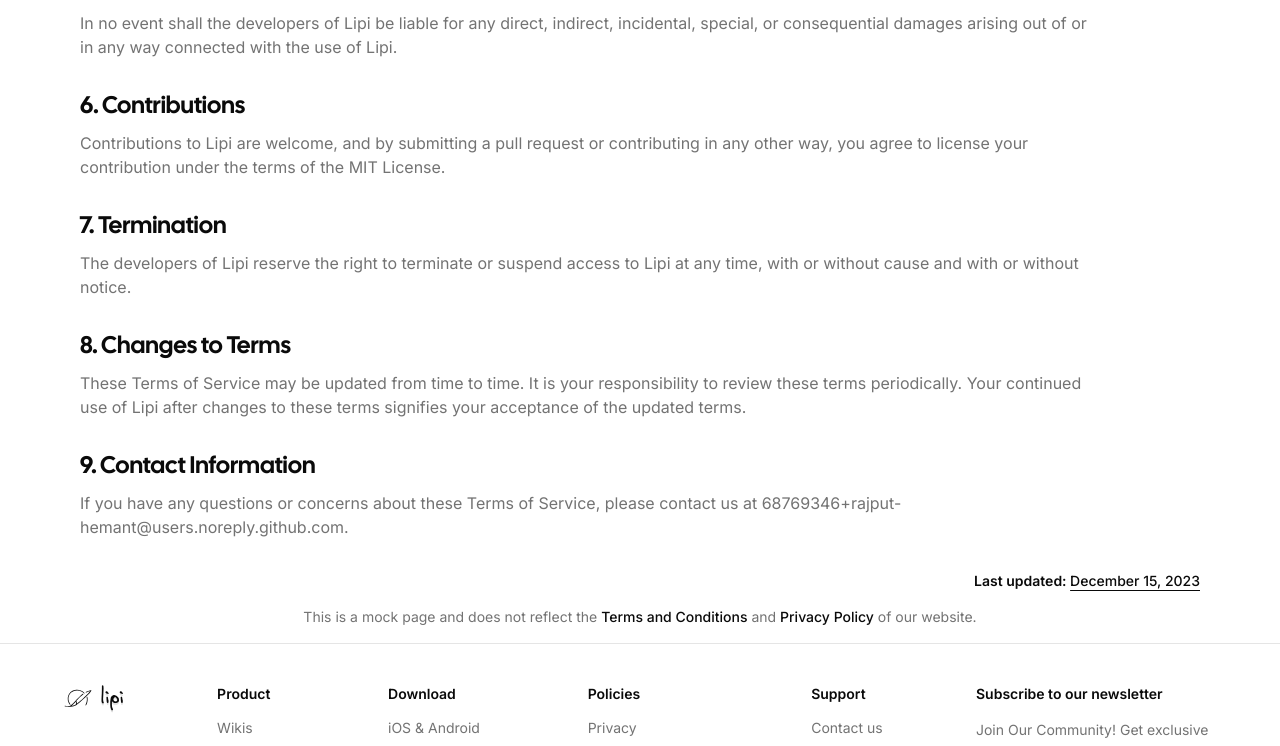
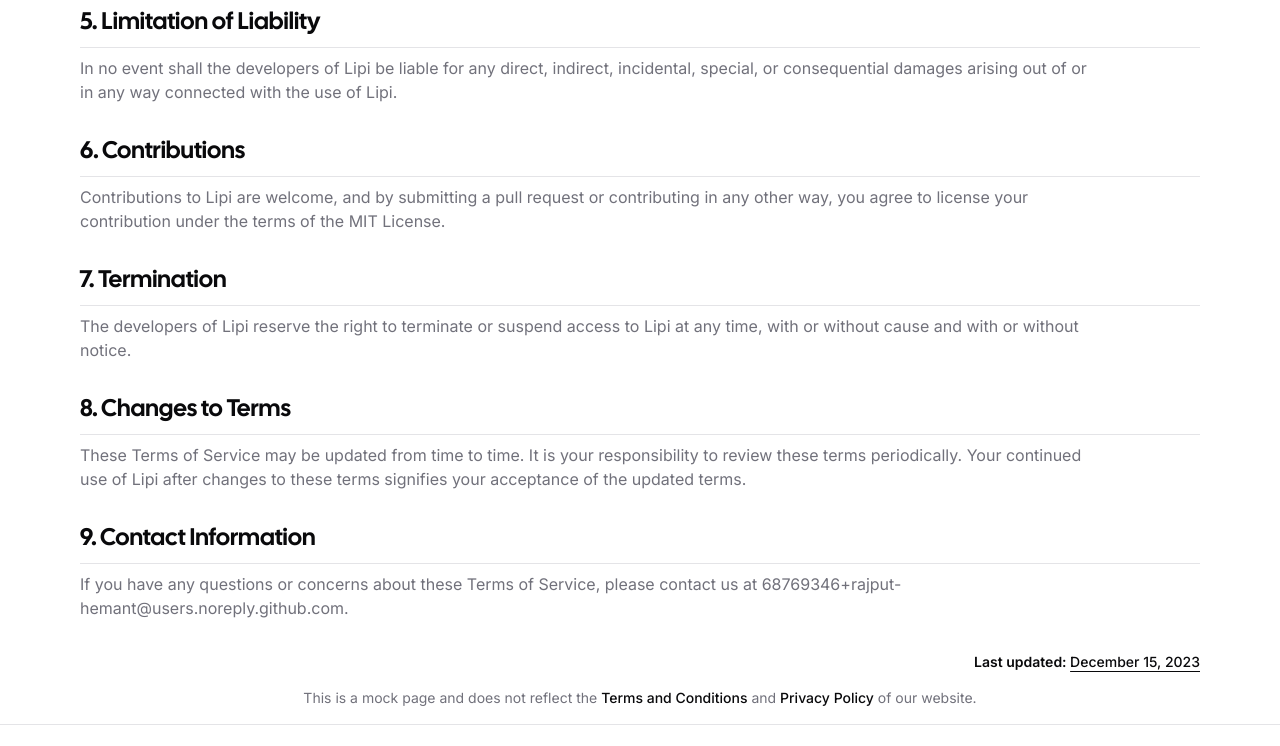
Before and after one commit to rajput-hemant/lipi, a Next.js app: page /terms in a window 1280 px wide. Shown: the part 905-1651 px from the top of the page. Built offline with nearby package versions, Linux system fonts and the light colour scheme.

Commit message:
chore(styles): align globals with shadcn zinc theme

```diff
--- a/app/globals.css
+++ b/app/globals.css
@@ -1,31 +1,48 @@
 @import "tailwindcss";
 @import "tw-animate-css";
+@import "shadcn/tailwind.css";
 
 @custom-variant dark (&:is(.dark *));
 
 @theme inline {
-  --color-border: hsl(var(--border));
-  --color-input: hsl(var(--input));
-  --color-ring: hsl(var(--ring));
-  --color-background: hsl(var(--background));
-  --color-foreground: hsl(var(--foreground));
-  --color-primary: hsl(var(--primary));
-  --color-primary-foreground: hsl(var(--primary-foreground));
-  --color-secondary: hsl(var(--secondary));
-  --color-secondary-foreground: hsl(var(--secondary-foreground));
-  --color-destructive: hsl(var(--destructive));
-  --color-destructive-foreground: hsl(var(--destructive-foreground));
-  --color-muted: hsl(var(--muted));
-  --color-muted-foreground: hsl(var(--muted-foreground));
-  --color-accent: hsl(var(--accent));
-  --color-accent-foreground: hsl(var(--accent-foreground));
-  --color-popover: hsl(var(--popover));
-  --color-popover-foreground: hsl(var(--popover-foreground));
-  --color-card: hsl(var(--card));
-  --color-card-foreground: hsl(var(--card-foreground));
+  --color-background: var(--background);
+  --color-foreground: var(--foreground);
+  --color-card: var(--card);
+  --color-card-foreground: var(--card-foreground);
+  --color-popover: var(--popover);
+  --color-popover-foreground: var(--popover-foreground);
+  --color-primary: var(--primary);
+  --color-primary-foreground: var(--primary-foreground);
+  --color-secondary: var(--secondary);
+  --color-secondary-foreground: var(--secondary-foreground);
+  --color-muted: var(--muted);
+  --color-muted-foreground: var(--muted-foreground);
+  --color-accent: var(--accent);
+  --color-accent-foreground: var(--accent-foreground);
+  --color-destructive: var(--destructive);
+  --color-border: var(--border);
+  --color-input: var(--input);
+  --color-ring: var(--ring);
+  --color-chart-1: var(--chart-1);
+  --color-chart-2: var(--chart-2);
+  --color-chart-3: var(--chart-3);
+  --color-chart-4: var(--chart-4);
+  --color-chart-5: var(--chart-5);
+  --color-sidebar: var(--sidebar);
+  --color-sidebar-foreground: var(--sidebar-foreground);
+  --color-sidebar-primary: var(--sidebar-primary);
+  --color-sidebar-primary-foreground: var(--sidebar-primary-foreground);
+  --color-sidebar-accent: var(--sidebar-accent);
+  --color-sidebar-accent-foreground: var(--sidebar-accent-foreground);
+  --color-sidebar-border: var(--sidebar-border);
+  --color-sidebar-ring: var(--sidebar-ring);
+  --radius-sm: calc(var(--radius) * 0.6);
+  --radius-md: calc(var(--radius) * 0.8);
   --radius-lg: var(--radius);
-  --radius-md: calc(var(--radius) - 2px);
-  --radius-sm: calc(var(--radius) - 4px);
+  --radius-xl: calc(var(--radius) * 1.4);
+  --radius-2xl: calc(var(--radius) * 1.8);
+  --radius-3xl: calc(var(--radius) * 2.2);
+  --radius-4xl: calc(var(--radius) * 2.6);
   --font-sans: var(--font-sans), ui-sans-serif, system-ui, sans-serif;
   --font-mono: var(--font-mono), ui-monospace, monospace;
   --font-heading: var(--font-heading), ui-sans-serif, system-ui, sans-serif;
@@ -70,74 +87,78 @@
   }
 }
 
-@layer base {
-  :root {
-    --background: 0 0% 100%;
-    --foreground: 0 0% 3.9%;
+:root {
+  --background: oklch(1 0 0);
+  --foreground: oklch(0.141 0.005 285.823);
+  --card: oklch(1 0 0);
+  --card-foreground: oklch(0.141 0.005 285.823);
+  --popover: oklch(1 0 0);
+  --popover-foreground: oklch(0.141 0.005 285.823);
+  --primary: oklch(0.21 0.006 285.885);
+  --primary-foreground: oklch(0.985 0 0);
+  --secondary: oklch(0.967 0.001 286.375);
+  --secondary-foreground: oklch(0.21 0.006 285.885);
+  --muted: oklch(0.967 0.001 286.375);
+  --muted-foreground: oklch(0.552 0.016 285.938);
+  --accent: oklch(0.967 0.001 286.375);
+  --accent-foreground: oklch(0.21 0.006 285.885);
+  --destructive: oklch(0.577 0.245 27.325);
+  --border: oklch(0.92 0.004 286.32);
+  --input: oklch(0.92 0.004 286.32);
+  --ring: oklch(0.705 0.015 286.067);
+  --chart-1: oklch(0.646 0.222 41.116);
+  --chart-2: oklch(0.6 0.118 184.704);
+  --chart-3: oklch(0.398 0.07 227.392);
+  --chart-4: oklch(0.828 0.189 84.429);
+  --chart-5: oklch(0.769 0.188 70.08);
+  --radius: 0.625rem;
+  --sidebar: oklch(0.985 0 0);
+  --sidebar-foreground: oklch(0.141 0.005 285.823);
+  --sidebar-primary: oklch(0.21 0.006 285.885);
+  --sidebar-primary-foreground: oklch(0.985 0 0);
+  --sidebar-accent: oklch(0.967 0.001 286.375);
+  --sidebar-accent-foreground: oklch(0.21 0.006 285.885);
+  --sidebar-border: oklch(0.92 0.004 286.32);
+  --sidebar-ring: oklch(0.705 0.015 286.067);
+}
 
-    --card: 0 0% 100%;
-    --card-foreground: 0 0% 3.9%;
-
-    --popover: 0 0% 100%;
-    --popover-foreground: 0 0% 3.9%;
-
-    --primary: 0 0% 9%;
-    --primary-foreground: 0 0% 98%;
-
-    --secondary: 0 0% 96.1%;
-    --secondary-foreground: 0 0% 9%;
-
-    --muted: 0 0% 96.1%;
-    --muted-foreground: 0 0% 45.1%;
-
-    --accent: 0 0% 96.1%;
-    --accent-foreground: 0 0% 9%;
-
-    --destructive: 0 84.2% 60.2%;
-    --destructive-foreground: 0 0% 98%;
-
-    --border: 0 0% 89.8%;
-    --input: 0 0% 89.8%;
-    --ring: 0 0% 3.9%;
-
-    --radius: 0.5rem;
-  }
-
-  .dark {
-    --background: 0 0% 3.9%;
-    --foreground: 0 0% 98%;
-
-    --card: 0 0% 3.9%;
-    --card-foreground: 0 0% 98%;
-
-    --popover: 0 0% 3.9%;
-    --popover-foreground: 0 0% 98%;
-
-    --primary: 0 0% 98%;
-    --primary-foreground: 0 0% 9%;
-
-    --secondary: 0 0% 14.9%;
-    --secondary-foreground: 0 0% 98%;
-
-    --muted: 0 0% 14.9%;
-    --muted-foreground: 0 0% 63.9%;
-
-    --accent: 0 0% 14.9%;
-    --accent-foreground: 0 0% 98%;
-
-    --destructive: 0 62.8% 30.6%;
-    --destructive-foreground: 0 0% 98%;
-
-    --border: 0 0% 14.9%;
-    --input: 0 0% 14.9%;
-
-    --ring: 0 0% 83.1%;
-  }
+.dark {
+  --background: oklch(0.141 0.005 285.823);
+  --foreground: oklch(0.985 0 0);
+  --card: oklch(0.21 0.006 285.885);
+  --card-foreground: oklch(0.985 0 0);
+  --popover: oklch(0.21 0.006 285.885);
+  --popover-foreground: oklch(0.985 0 0);
+  --primary: oklch(0.92 0.004 286.32);
+  --primary-foreground: oklch(0.21 0.006 285.885);
+  --secondary: oklch(0.274 0.006 286.033);
+  --secondary-foreground: oklch(0.985 0 0);
+  --muted: oklch(0.274 0.006 286.033);
+  --muted-foreground: oklch(0.705 0.015 286.067);
+  --accent: oklch(0.274 0.006 286.033);
+  --accent-foreground: oklch(0.985 0 0);
+  --destructive: oklch(0.704 0.191 22.216);
+  --border: oklch(1 0 0 / 10%);
+  --input: oklch(1 0 0 / 15%);
+  --ring: oklch(0.552 0.016 285.938);
+  --chart-1: oklch(0.488 0.243 264.376);
+  --chart-2: oklch(0.696 0.17 162.48);
+  --chart-3: oklch(0.769 0.188 70.08);
+  --chart-4: oklch(0.627 0.265 303.9);
+  --chart-5: oklch(0.645 0.246 16.439);
+  --sidebar: oklch(0.21 0.006 285.885);
+  --sidebar-foreground: oklch(0.985 0 0);
+  --sidebar-primary: oklch(0.488 0.243 264.376);
+  --sidebar-primary-foreground: oklch(0.985 0 0);
+  --sidebar-accent: oklch(0.274 0.006 286.033);
+  --sidebar-accent-foreground: oklch(0.985 0 0);
+  --sidebar-border: oklch(1 0 0 / 10%);
+  --sidebar-ring: oklch(0.552 0.016 285.938);
 }
 
 @layer base {
   * {
-    @apply border-border min-w-0;
+    @apply border-border min-w-0 outline-ring/50;
   }
   body {
     @apply bg-background text-foreground;
@@ -145,4 +166,7 @@
       "rlig" 1,
       "calt" 1;
   }
+  html {
+    @apply font-sans;
+  }
 }
--- a/package.json
+++ b/package.json
@@ -48,6 +48,7 @@
     "react-dom": "19.3.0",
     "react-hook-form": "^7.89.0",
     "react-resizable-panels": "^4.13.3",
+    "shadcn": "^4.21.0",
     "sonner": "^2.0.8",
     "tw-animate-css": "^1.4.0",
     "uuid": "^14.0.2",
```
Also changed, not shown: 1 other file (tests, documents, lock files or other folders).
